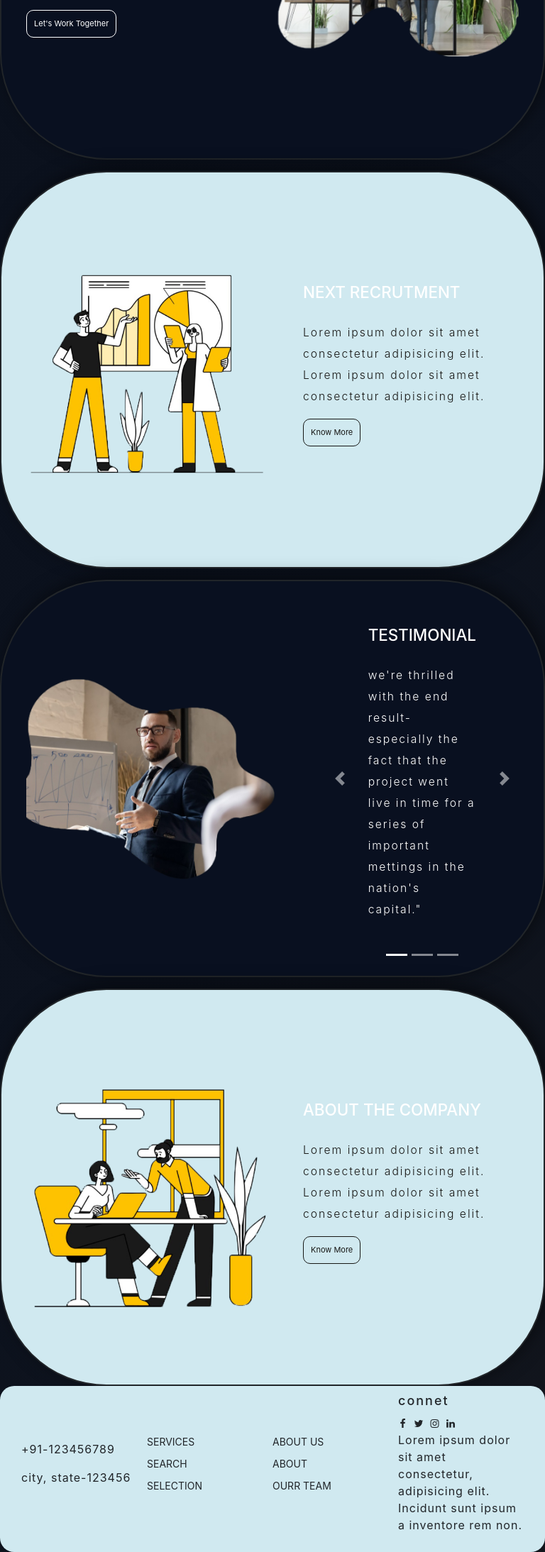
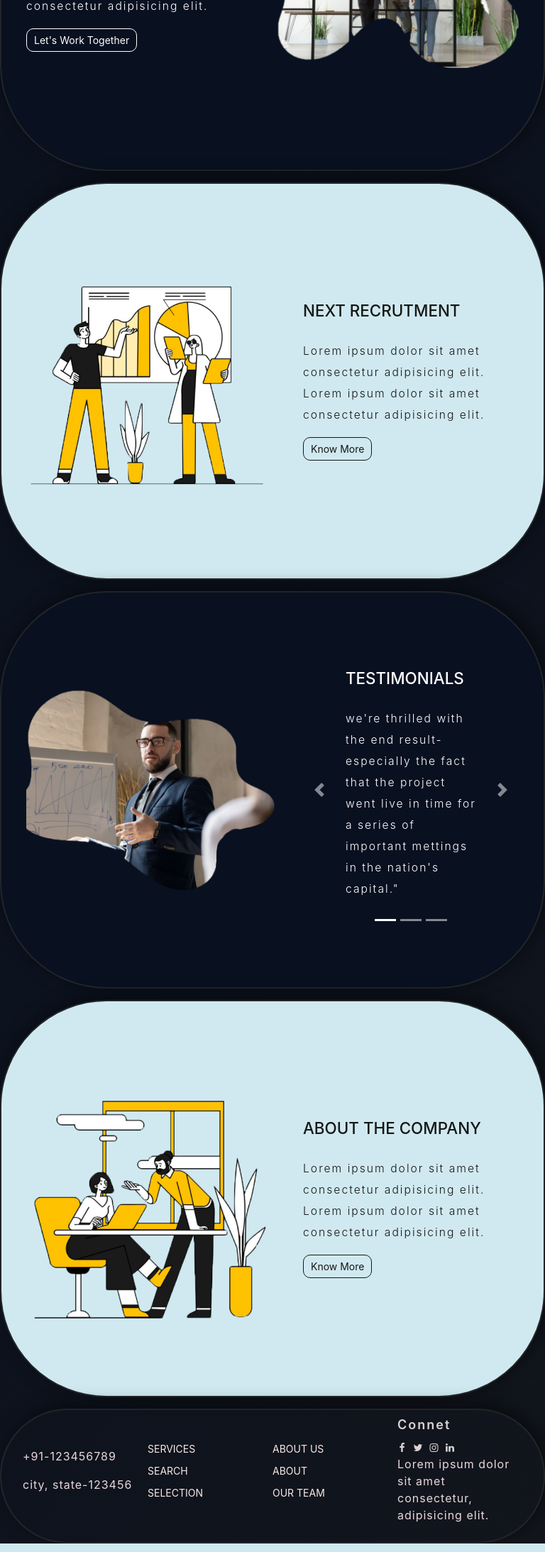
Before and after one commit to Aaryasingh666/portfolio, a PHP site: the page made by project/modern page/index.html in a window 768 px wide. Shown: the part 1777-3964 px from the top of the page at 71% size. Run offline with PHP 8.4, Linux system fonts and the light colour scheme.

Commit message:
make more responsive layout

```diff
--- a/project/modern page/index.css
+++ b/project/modern page/index.css
@@ -40,13 +40,7 @@
     color: #fff!important;
     text-transform: capitalize;
 }
-nav ul li a.active{
-    width: 50%;
-    display: flex;
-    align-items: center;
-    justify-content: center;
-    border-bottom: 1px solid #fff;
-}
+
 .toggle{
     top: 0;
     right: 0;
@@ -86,7 +80,7 @@
 .toggle.active{
     background: #cf2f4f;
 }
-header,.extra,.search, .selection{
+header,.extra,.search, .selection,footer{
     width: 100%;
     height: 70vh;
     border: 2px solid;
@@ -140,7 +134,6 @@
     height: auto;
 }
 .extra {
-    margin: 0;
     height: auto;
     border-top: none;
     text-align: center;
@@ -168,39 +161,39 @@
     text-transform: capitalize;
 }
 footer{
-    width: 100%;
     height: auto;
-    display: flex;
-    align-items: center;
-    justify-content: center;
-    background: #d0e9f0;
+    background: transparent;
     padding: 10px 30px;
-    border-radius: 20px;
 }
 footer div{
-    flex: 2;
+    flex: 1;
 }
 footer div ul{
     list-style: none;
 }
 footer div ul li{
+    color: #f8e8e8;
     padding: 5px 0;
     font-size: 14px;
     font-weight: 400;
     text-transform: uppercase;
 }
 footer div h4{
+    color: #dad4d5;
     font-size: 18px;
-    font-weight: 500;
+    font-weight: 600;
     letter-spacing: 2px;
     text-align: left;
+    text-transform: capitalize;
 }
 footer div .fa{
+    color: #dad4d5;
     font-size: 14px;
-    font-weight: 400;
+    font-weight: 500;
     padding-right: 5px;
 }
 footer div p{
+    color: #e9d8db;
     font-size: 16px;
     font-weight: 400;
     letter-spacing: 1px;
@@ -223,6 +216,9 @@
     header div .image, .search div .image, .selection div .image{
         width: 450px;
         height: auto;
+        left: 20%;
+        transform: translateX(-10%);
+        position: relative;
     }
     .extra {
         margin-top: .6rem;
@@ -231,6 +227,7 @@
     footer{
         display: block;
         text-align: center;
+        border-radius: 25px;
     }
     footer div h4{
         text-align: center;
@@ -250,25 +247,26 @@
 
 }
 @media (min-width:768px) and (max-width:1023px) {
-    .btn{
+    nav ul li .btn{
         padding: 10px;
-        font-size: 11px;
+        font-size: 9.33px;
     }
-    header div h1, .search div h1, .selection div h1{
-        color:#fff;
-        font-size: 1.4rem;
+
+    header div h1, .search div h1, .selection div h1{color:#fff; font-size: 1.4rem; }
+
+    header div:nth-child(1), .selection div:nth-child(1){flex:2;}
+
+    .test div:nth-child(1){flex:1;}
+
+    .search div:nth-child(2){flex:2;}
+
+    header div .image, .search div .image, .selection div .image{width: 350px; height: auto;
     }
-    header div:nth-child(1), .selection div:nth-child(1){flex:2;}
-    .search div:nth-child(2){flex:2;}
-    header div .image, .search div .image, .selection div .image{
-        width: 350px;
-        height: auto;
-    }
-    header div .btn, .search div .btn, .selection div .btn{
-        margin: 0 0 15px 0;
-        display: inline!important;
-    }
-    .extra{
-        padding: 0 15px;
-    }
+    header div .btn{margin: 0 9px 0 0;}
+    .search div h1,.search div p{color:#171715;}
+
+    .extra{padding: 0 15px;}
 }
+.carousel-indicators{
+    bottom:20px;
+}
--- a/project/modern page/index.html
+++ b/project/modern page/index.html
@@ -54,7 +54,6 @@
 			</div>
 		</div>
 	</nav>
-
     <header class="container-fluid">
         <div>
             <h1>getting you the right fit in the shortest possible time</h1>
@@ -93,7 +92,6 @@
             <button class="btn">read more</button>
         </div>
     </section>
-    <!-- copy same header ok  -->
     <section class="container-fluid selection">
         <div>
             <h1>selection</h1>
@@ -104,7 +102,6 @@
             <img src="img/3.png" alt="section-img" class="image" />
         </div>
     </section>
-    <!-- copy n paste same like search ok -->
     <section class="container-fluid search">
         <div>
             <img src="img/4.png" alt="section-img" class="image" />
@@ -115,8 +112,7 @@
             <button class="btn">know more</button>
         </div>
     </section>
-    <!-- copy n paste same like search ok -->
-    <section class="container-fluid selection">
+    <section class="container-fluid selection test">
         <div>
             <img src="img/5.png" alt="section-img" class="image" />
         </div>
@@ -129,7 +125,7 @@
                 </ol>
                 <div class="carousel-inner">
                   <div class="carousel-item active">
-                    <h1>testimonial</h1>
+                    <h1>testimonials</h1>
                     <p>we're thrilled with the end result-<br>especially the fact that the project went live in time for a series of important mettings in the nation's capital." </p>
                   </div>
                   <div class="carousel-item">
@@ -177,7 +173,7 @@
             <ul>
                 <li>about us</li>
                 <li>about</li>
-                <li>ourr team</li>
+                <li>our team</li>
             </ul>
         </div>
         <div>
@@ -186,7 +182,7 @@
             <i class="fa fa-twitter fa-fw"></i>
             <i class="fa fa-instagram fa-fw"></i>
             <i class="fa fa-linkedin fa-fw"></i>
-            <p>Lorem ipsum dolor sit amet consectetur, adipisicing elit. Incidunt sunt ipsum a inventore rem non.</p>
+            <p>Lorem ipsum dolor sit amet consectetur, adipisicing elit.</p>
         </div>
     </footer>
 
--- a/project/modern page/index.js
+++ b/project/modern page/index.js
@@ -1,8 +1,4 @@
     let toggle = document.querySelector('.toggle');
-    let anchor = document.querySelector('.nav-link');
     toggle.onclick = () => {
         toggle.classList.toggle('active');
     }
-    anchor.onclick = () => {
-        anchor.classList.toggle('active');
-    }
--- a/sass/main.scss
+++ b/sass/main.scss
@@ -53,9 +53,10 @@
 			margin: 0;
 			padding: 0;
 			list-style: none;
+		li:nth-child(2){padding: 0px 0 0 20px;} li:nth-child(3){padding: 25px 0 0 20px;}
 		li{
 			display: inline-block;
-			padding: 10px 0 0 15px;
+			padding: 10px 0 0 0px;
 		a,a:hover{
 			color: #fff;
 			padding: 10px;
```
Also changed, not shown: sass/main.css (+9 -1 lines), 1 other file.
